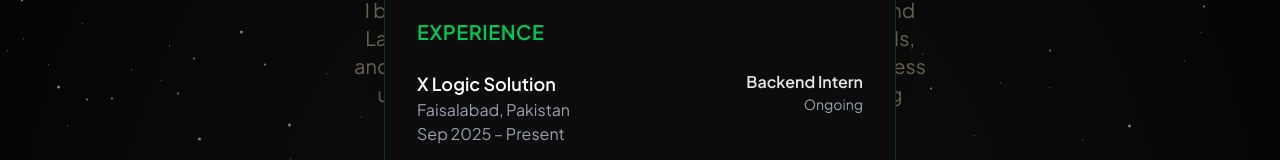
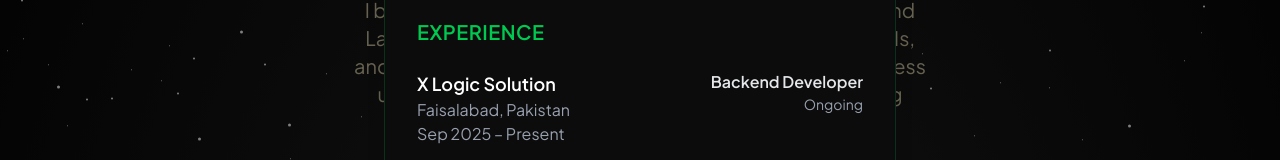
Before and after one commit to Mirza-Shamaaim123/my-portfolio, a Next.js app: page / in a window 1280 px wide. Both pictures are taken after a click on the button "READ CV". Shown: the part 419-579 px from the top of the page. Built offline with nearby package versions, Linux system fonts and the light colour scheme.

Commit message:
Multiple Changes

```diff
--- a/components/ReadCvModal.jsx
+++ b/components/ReadCvModal.jsx
@@ -70,7 +70,7 @@ export default function ReadCvModal({ buttonBgColor, buttonTextColor }) {
                   <p className="text-gray-400">Sep 2025 – Present</p>
                 </div>
                 <div className="text-right">
-                  <p className="text-gray-200 font-semibold">Backend Intern</p>
+                  <p className="text-gray-200 font-semibold">Backend Developer</p>
                   <p className="text-gray-400 text-sm">Ongoing</p>
                 </div>
               </div>
```
